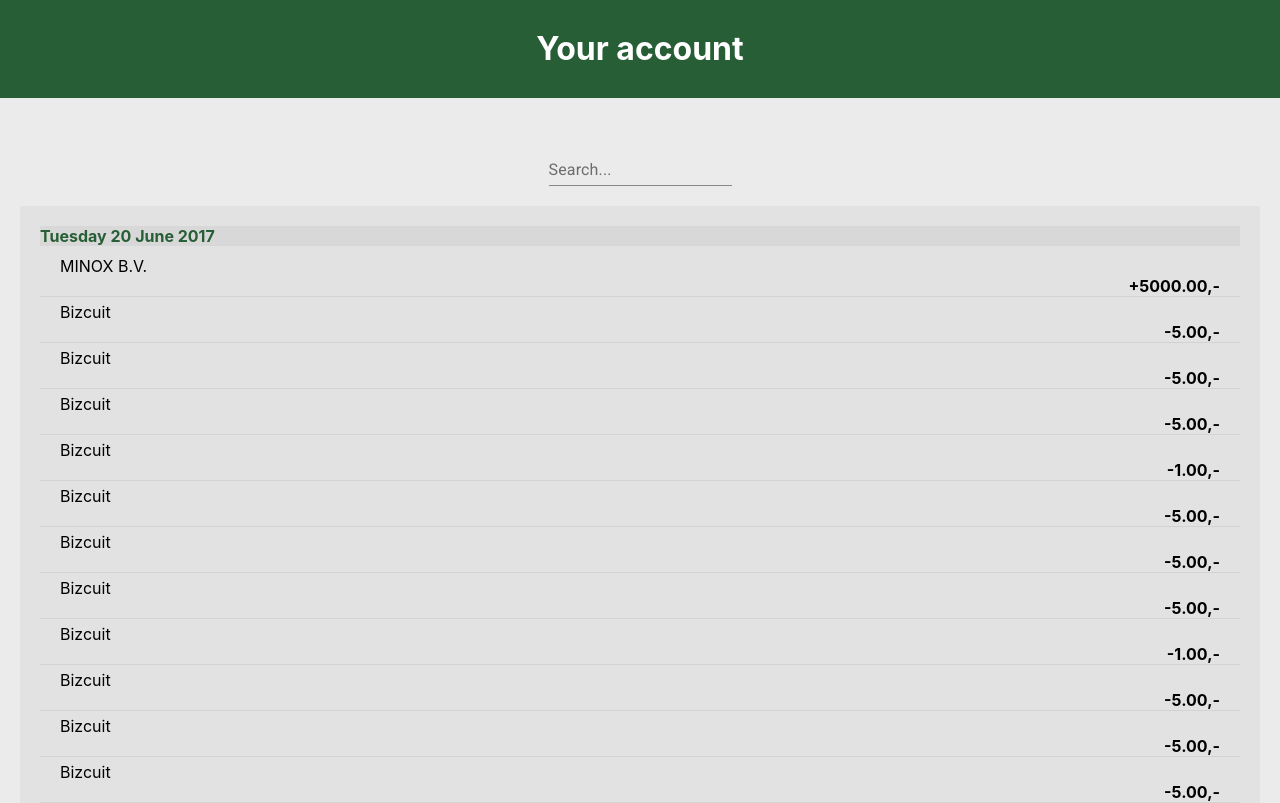
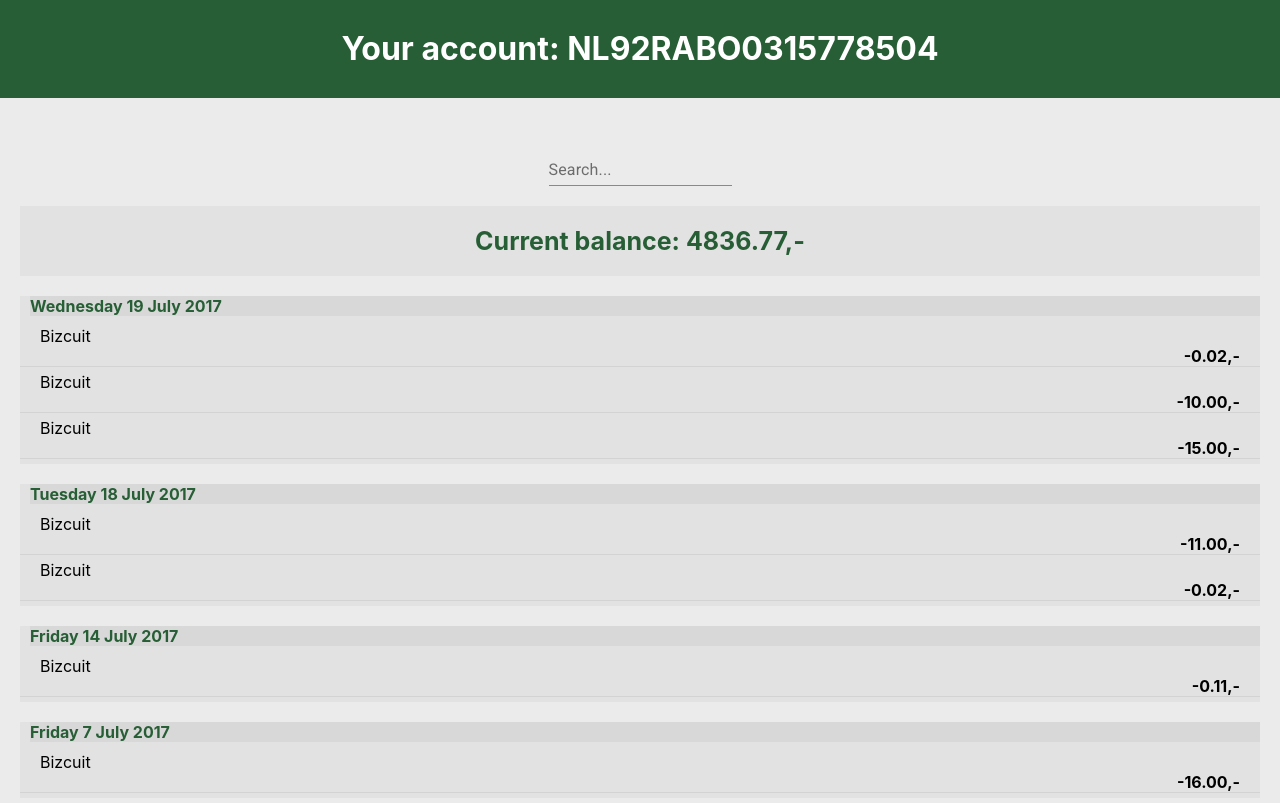
Before and after one commit to laurenssvg/bizcuit-assignment, a React (Create React App) app: page / in a window 1280 px wide. Shown: the top 803 px of the page. Built offline with nearby package versions, Linux system fonts and the light colour scheme.

Commit message:
Added current balance and reversed order of statements chronologically, and added account number in header

```diff
--- a/src/App.js
+++ b/src/App.js
@@ -4,6 +4,7 @@ import "./App.css";
 import Header from "./components/header/header.component";
 import Statement from "./components/statement/statement.component";
 import { SearchBox } from "./components/search-box/search-box.component";
+import CurrentBalance from "./components/current-balance/current-balance.component";
 
 class App extends React.Component {
   constructor() {
@@ -27,14 +28,21 @@ class App extends React.Component {
   render() {
     const { statements, searchField } = this.state;
 
-    const filteredStatements = statements.filter(statement =>
-      statement.date.toLowerCase().includes(searchField.toLowerCase())
-    );
+    const filteredStatements = statements
+      .filter(statement =>
+        statement.date.toLowerCase().includes(searchField.toLowerCase())
+      )
+      .reverse();
+
+    const balances = statements.map(statement => statement.balances);
+
+    const iban = statements.map(statement => statement.iban);
 
     return (
       <div className='App'>
-        <Header />
+        <Header iban={iban} />
         <SearchBox handleChange={this.handleChange} />
+        <CurrentBalance balances={balances} statements={statements} />
         <Statement statements={filteredStatements} />
       </div>
     );
--- a/src/components/current-balance/current-balance.component.jsx
+++ b/src/components/current-balance/current-balance.component.jsx
@@ -1,6 +1,14 @@
 import React from "react";
-import "./statement-balance.styles.css";
+import "./current-balance.styles.css";
 
-const CurrentBalance = () => {};
+const CurrentBalance = ({ balances, statements }) => {
+  const balance = balances.map(balance => balance[1].amount);
+
+  return (
+    <div className='balance'>
+      Current balance: {balance[balance.length - 1]},-
+    </div>
+  );
+};
 
 export default CurrentBalance;
--- a/src/components/current-balance/current-balance.styles.css
+++ b/src/components/current-balance/current-balance.styles.css
@@ -0,0 +1,12 @@
+.balance {
+  margin: 20px;
+  display: flex;
+  flex-direction: column;
+  background-color: rgb(226, 226, 226);
+  padding: 20px;
+  text-align: center;
+  color: #275e35;
+  font-weight: bold;
+  font-size: 25px;
+  user-select: none;
+}
--- a/src/components/header/header.component.jsx
+++ b/src/components/header/header.component.jsx
@@ -1,9 +1,9 @@
 import React from "react";
 import "./header.styles.css";
 
-const Header = () => (
-  <div className="header">
-    <h1>Your account</h1>
+const Header = ({ iban }) => (
+  <div className='header'>
+    <h1>Your account: {iban[0]}</h1>
   </div>
 );
 
--- a/src/components/statement-transaction/statement-transaction.component.jsx
+++ b/src/components/statement-transaction/statement-transaction.component.jsx
@@ -4,7 +4,7 @@ import TransactionModal from "../transaction-modal/transaction-modal.component";
 
 class StatementTransaction extends React.Component {
   constructor(props) {
-    super();
+    super(props);
 
     this.state = {
       modalIsOpen: false,
--- a/src/components/statement/statement.component.jsx
+++ b/src/components/statement/statement.component.jsx
@@ -6,7 +6,7 @@ import StatementTransaction from "../statement-transaction/statement-transaction
 const Statement = ({ statements }) => {
   const statement = statements.map(statement => {
     return (
-      <div className='statement'>
+      <div key={statement.id} className='statement'>
         <div className='date-and-balance'>
           {new Date(Date.parse(statement.date)).toLocaleDateString("en-GB", {
             dateStyle: "full"
@@ -23,8 +23,7 @@ const Statement = ({ statements }) => {
       </div>
     );
   });
-
-  return <div className='container'>{statement}</div>;
+  return statement;
 };
 
 export default Statement;
--- a/src/components/statement/statement.styles.css
+++ b/src/components/statement/statement.styles.css
@@ -1,5 +1,4 @@
-.statement,
-.container {
+.statement {
   display: flex;
   flex-direction: column;
   margin: 20px;
@@ -13,5 +12,5 @@
   color: #275e35;
   user-select: none;
   font-weight: bold;
-  margin-bottom: 10px;
+  margin: 0 0 10px 10px;
 }
--- a/src/components/transaction-modal/transaction-modal.component.jsx
+++ b/src/components/transaction-modal/transaction-modal.component.jsx
@@ -17,4 +17,6 @@ const TransactionModal = props => {
   );
 };
 
+Modal.setAppElement("body");
+
 export default TransactionModal;
```
